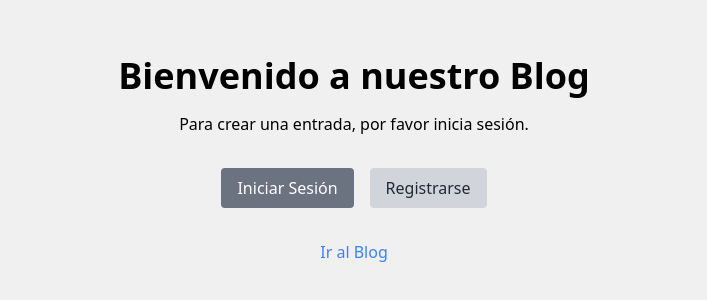
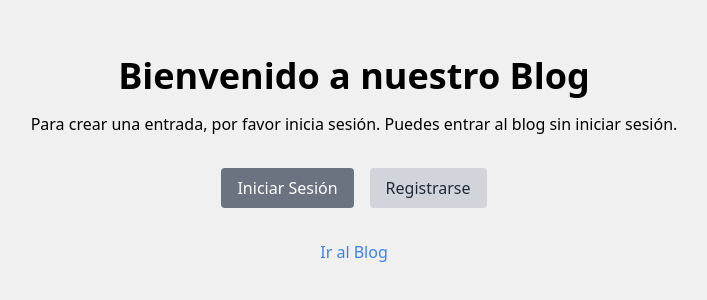
Before and after one commit to luisalcalam/Blog-page, a Next.js app: page / in a window 1280 px wide. Shown: the part 240-540 px from the top of the page, without its empty margins (286-993 px from the left). Built offline with nearby package versions, Linux system fonts and the light colour scheme.

Commit message:
Add blod redirect

```diff
--- a/pages/index.js
+++ b/pages/index.js
@@ -8,6 +8,7 @@ const Home = () => {
       <h1 className="text-4xl font-bold mb-4">Bienvenido a nuestro Blog</h1>
       <p className="text-center mb-8">
         Para crear una entrada, por favor inicia sesión.
+        Puedes entrar al blog sin iniciar sesión.
       </p>
       <div className="flex space-x-4 mb-8">
         <Link href="/login">
--- a/pages/register.js
+++ b/pages/register.js
@@ -39,7 +39,7 @@ const SignIn = () => {
           password
         }
       );
-      router.push('/');
+      router.push('/blog');
       console.log('Información enviada:', { response });
     } catch (error) {
       console.log(error);
```
